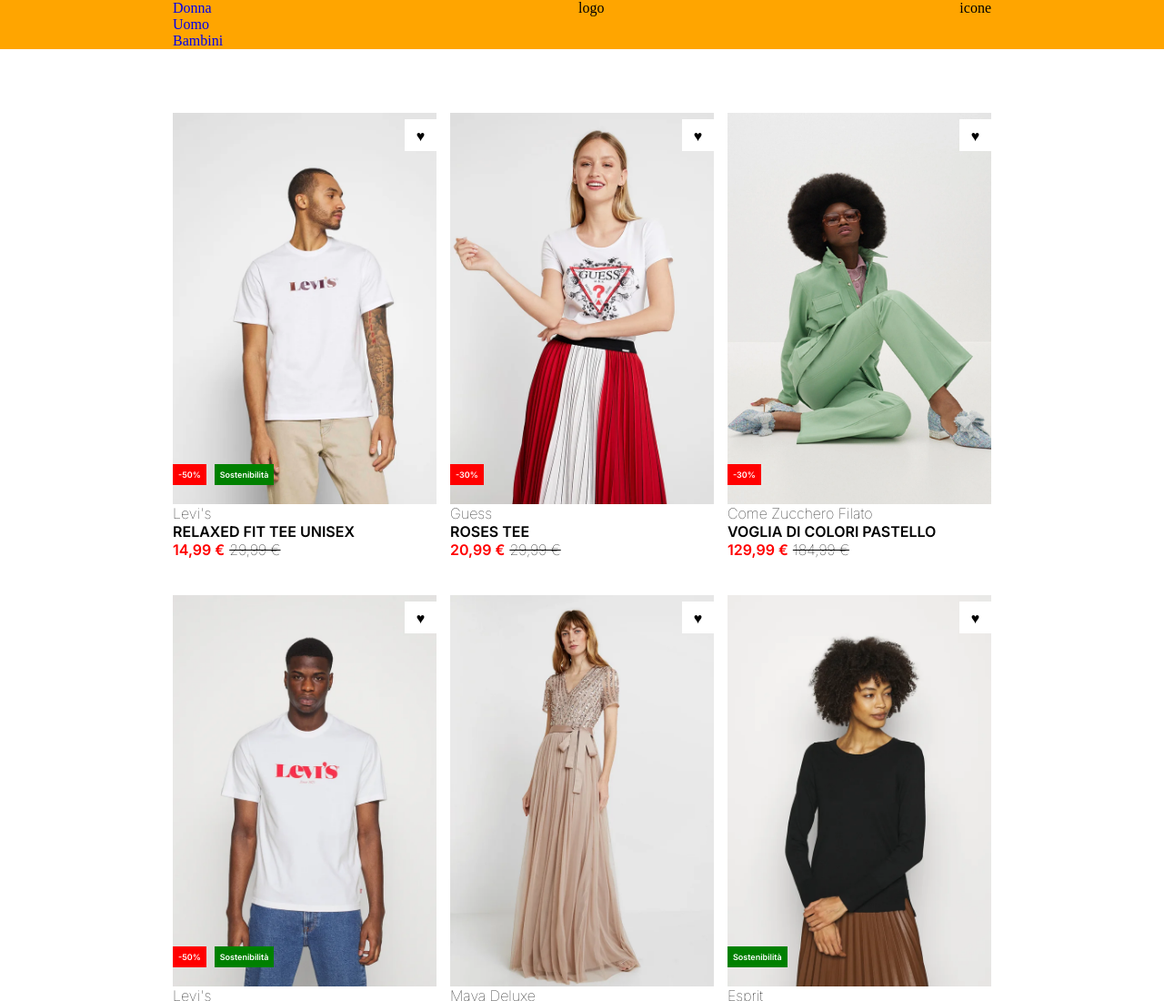
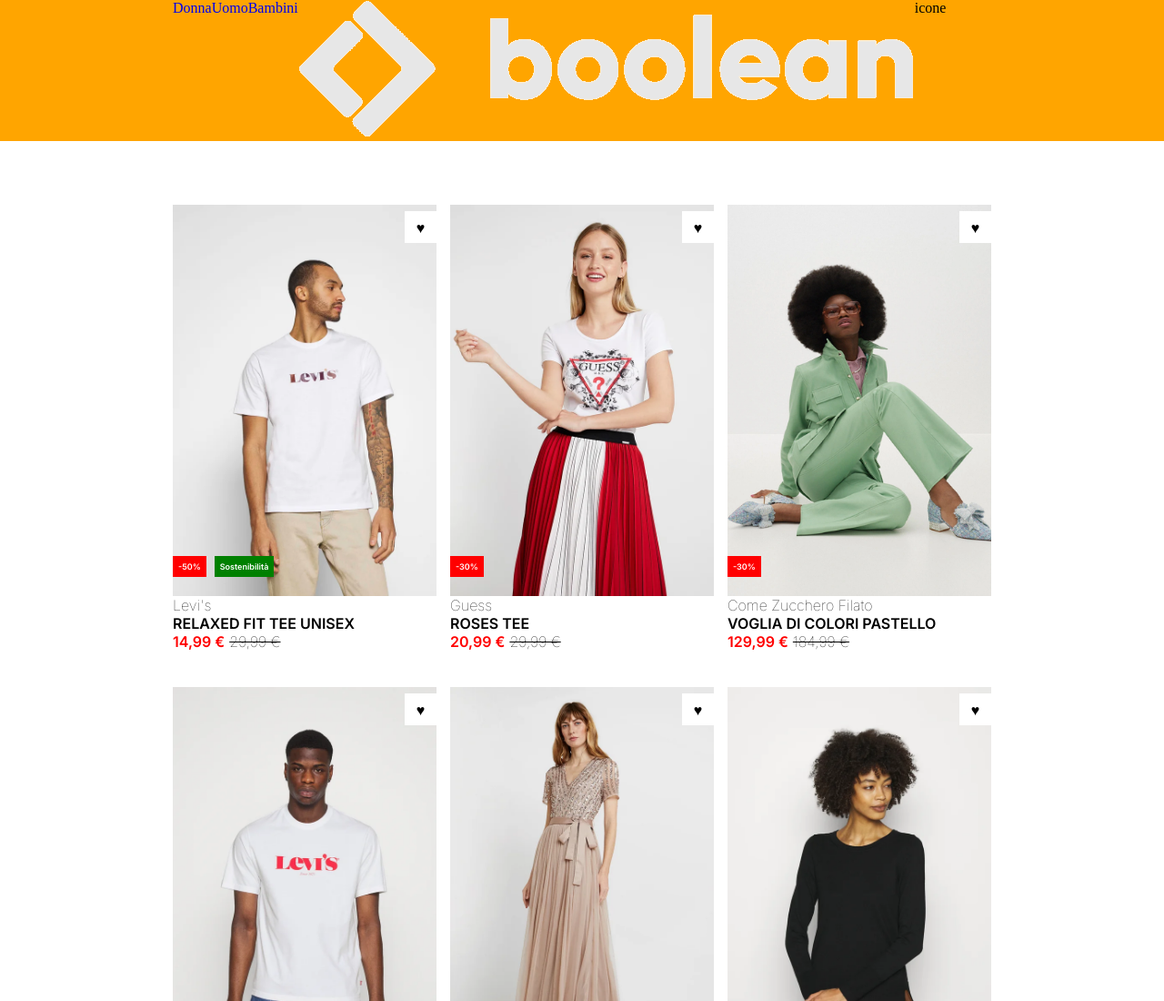
Before and after one commit to ArrobbioUmberto/html-css-boolando, a plain HTML site: page index.html in a window 1280 px wide. Shown: the top 1100 px of the page at 91% size. Drawn offline with Linux system fonts and the light colour scheme.

Commit message:
DELETE html class col

```diff
--- a/index.html
+++ b/index.html
@@ -12,17 +12,17 @@
     <header>
         <section class="container">
             <div class="row">
-                <div class="col">
+                <div class="header__age">
                     <ul>
                         <li><a href="#">Donna</a></li>
                         <li><a href="#">Uomo</a></li>
                         <li><a href="#">Bambini</a></li>
                     </ul>
                 </div>
-                <div class="col">
-                    logo
+                <div class="header__logo">
+                    <img src="./img/boolean-logo.png" alt="boolean logo">
                 </div>
-                <div class="col">
+                <div class="header__icon">
                     icone
                 </div>
             </div>
```
